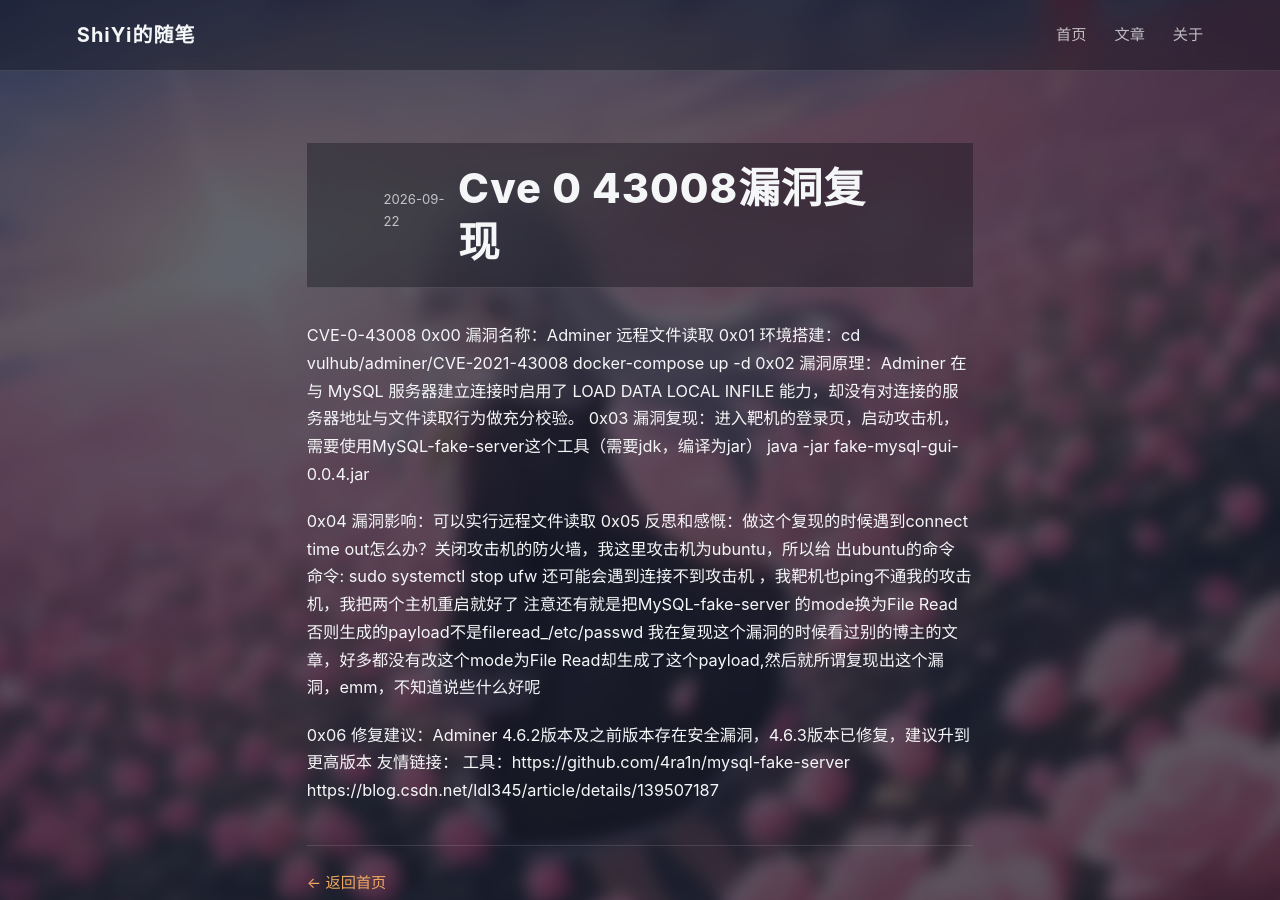
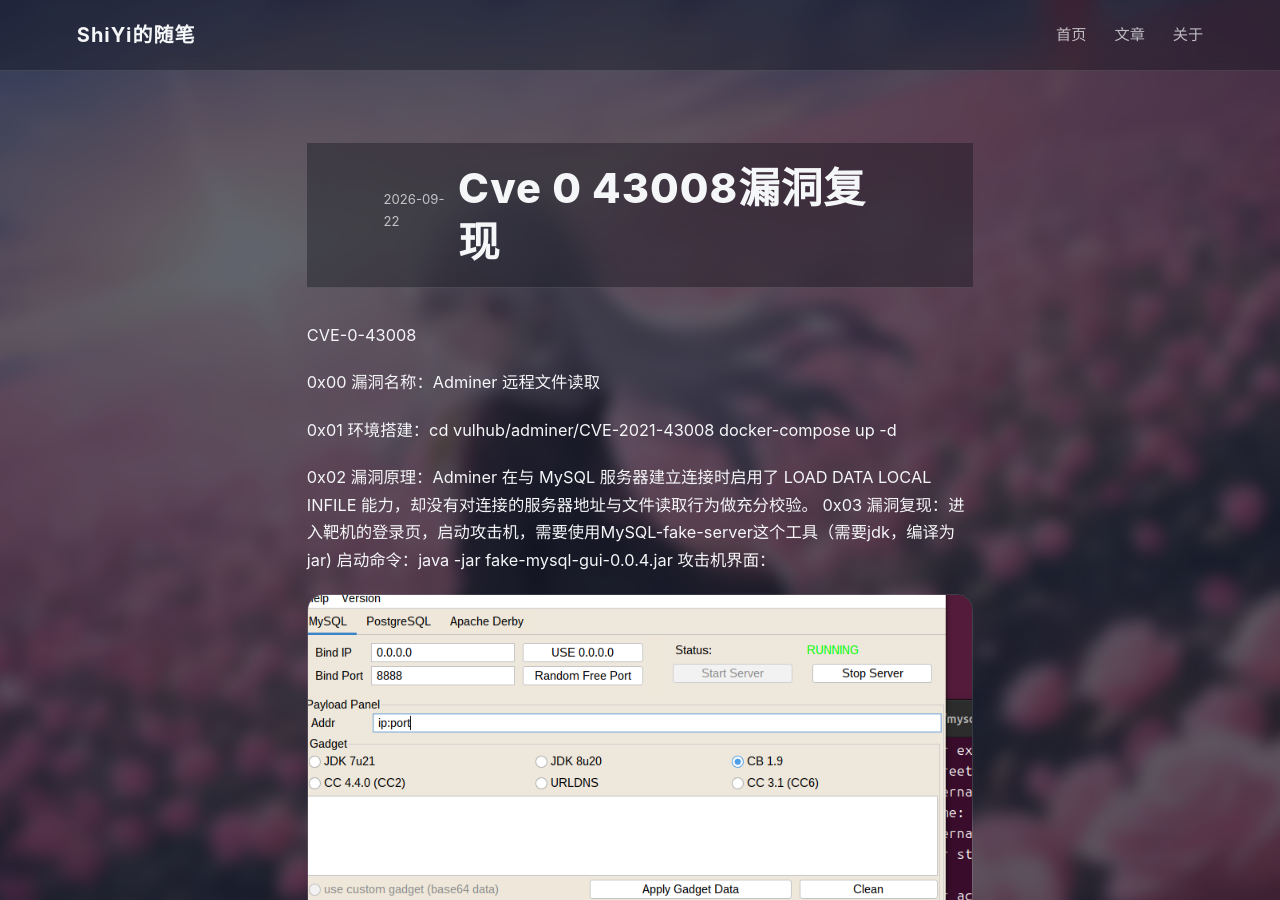
Before and after one commit to shiyi1799/shiyi1799.github.io, a Jekyll site: the page built from _posts/2026-9-22-CVE-0-43008漏洞复现.md, in a window 1280 px wide and 900 px high. Built offline with Jekyll 4.4.1, drawn with Linux system fonts in a browser that asks for light colours; some of the changed lines change nothing that is shown; some of the changed text lies outside the part shown.

Commit message:
Update 2026-9-22-CVE-0-43008漏洞复现.md

```diff
--- a/_posts/2026-9-22-CVE-0-43008漏洞复现.md
+++ b/_posts/2026-9-22-CVE-0-43008漏洞复现.md
@@ -1,12 +1,22 @@
 CVE-0-43008
+
 0x00 漏洞名称：Adminer 远程文件读取
+
 0x01 环境搭建：cd vulhub/adminer/CVE-2021-43008
               docker-compose up -d
+
 0x02 漏洞原理：Adminer 在与 MySQL 服务器建立连接时启用了 LOAD DATA LOCAL INFILE 能力，却没有对连接的服务器地址与文件读取行为做充分校验。
-0x03 漏洞复现：进入靶机的登录页，启动攻击机，需要使用MySQL-fake-server这个工具（需要jdk，编译为jar）
-              java -jar fake-mysql-gui-0.0.4.jar
+0x03 漏洞复现：进入靶机的登录页，启动攻击机，需要使用MySQL-fake-server这个工具（需要jdk，编译为jar)
+              启动命令：java -jar fake-mysql-gui-0.0.4.jar
+              攻击机界面：
+              ![gui](/images/CVE-2021-43008.png)
+              靶机页面：
+              ![kali](/images/CVE-2021-43008-3.png)
+              最后结果：
+              ![result](/images/CVE-2021-43008-2.png)
 
 0x04 漏洞影响：可以实行远程文件读取
+
 0x05 反思和感慨：做这个复现的时候遇到connect time out怎么办？关闭攻击机的防火墙，我这里攻击机为ubuntu，所以给     出ubuntu的命令
 命令: sudo systemctl stop ufw
 还可能会遇到连接不到攻击机 ，我靶机也ping不通我的攻击机，我把两个主机重启就好了
```
